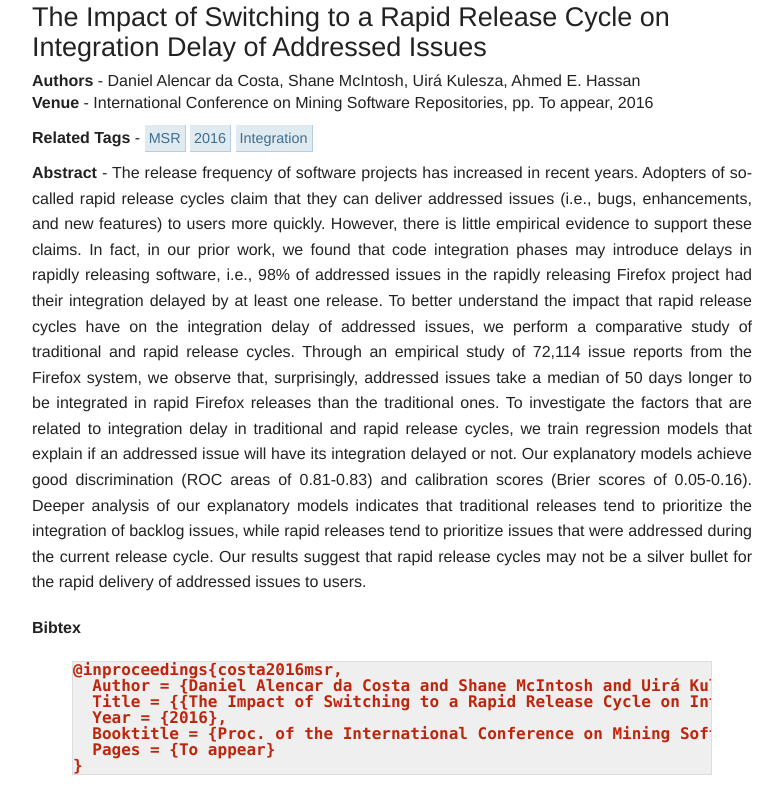
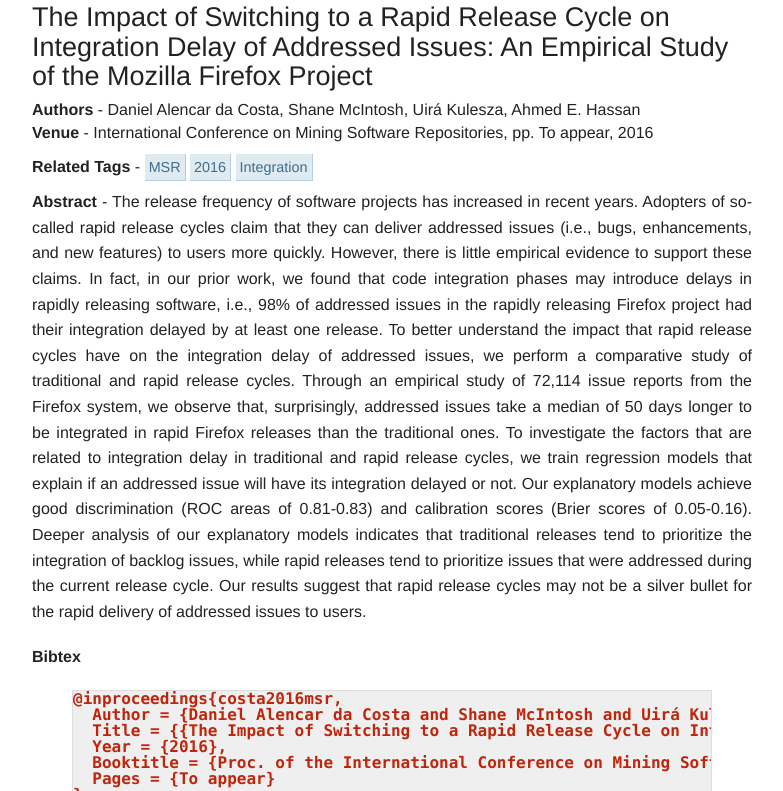
Before and after one commit to smcintosh/smcintosh.github.io, a Jekyll site: the page built from _posts/2016-05-14-the-impact-of-switching-to-a-rapid-release-cycle-on-integration-delay-of-addressed-issues.markdown, in a window 1280 px wide. Shown: the part 100-891 px from the top of the page, without its empty margins (123-906 px from the left). Built offline with Jekyll 4.4.1, drawn with Linux system fonts in a browser that asks for light colours; grey boxes are pictures that could not be loaded.

Commit message:
Add subtitle for Daniel's MSR paper

```diff
--- a/_posts/2016-05-14-the-impact-of-switching-to-a-rapid-release-cycle-on-integration-delay-of-addressed-issues.markdown
+++ b/_posts/2016-05-14-the-impact-of-switching-to-a-rapid-release-cycle-on-integration-delay-of-addressed-issues.markdown
@@ -2,7 +2,7 @@
 layout: post
 date:  2016-05-14 00:00:00
 type: "confpaper"
-title: "The Impact of Switching to a Rapid Release Cycle on Integration Delay of Addressed Issues"
+title: "The Impact of Switching to a Rapid Release Cycle on Integration Delay of Addressed Issues: An Empirical Study of the Mozilla Firefox Project"
 authors:
 - Daniel Alencar da Costa
 - Shane McIntosh
```
